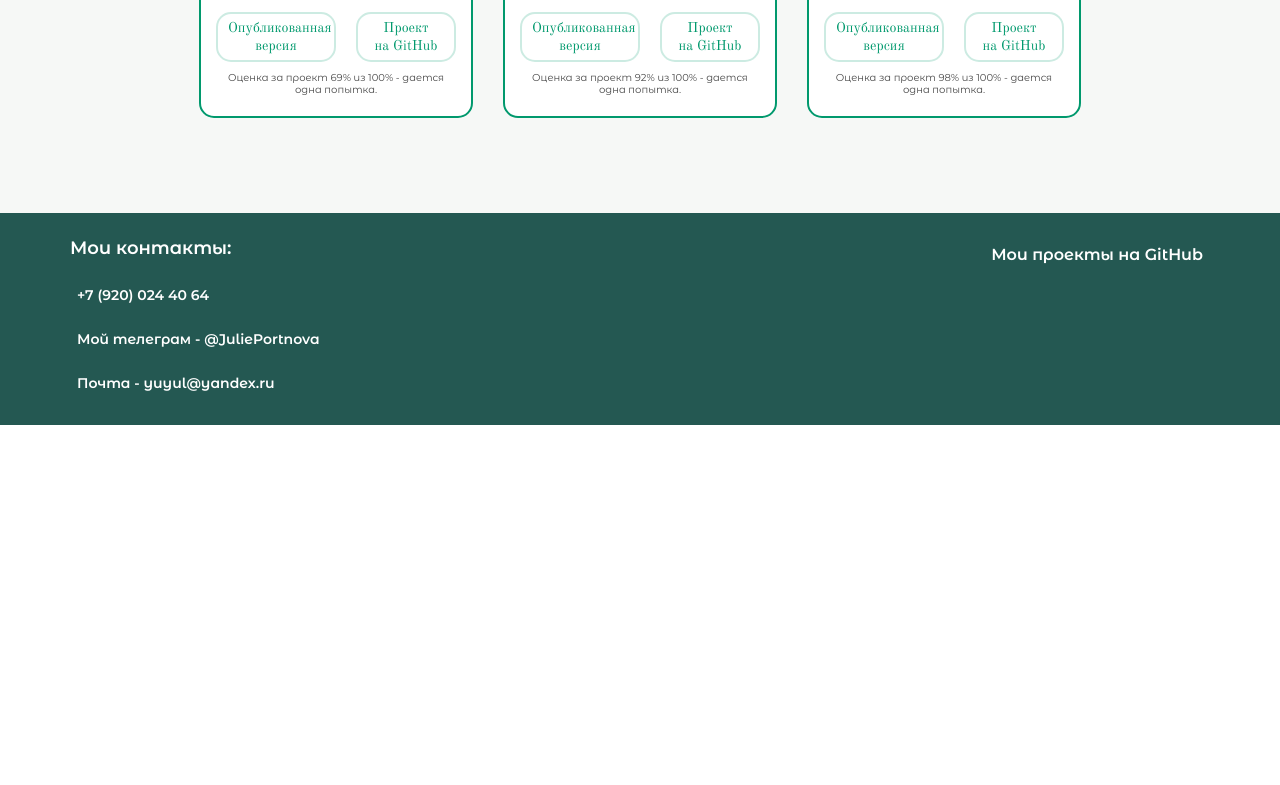
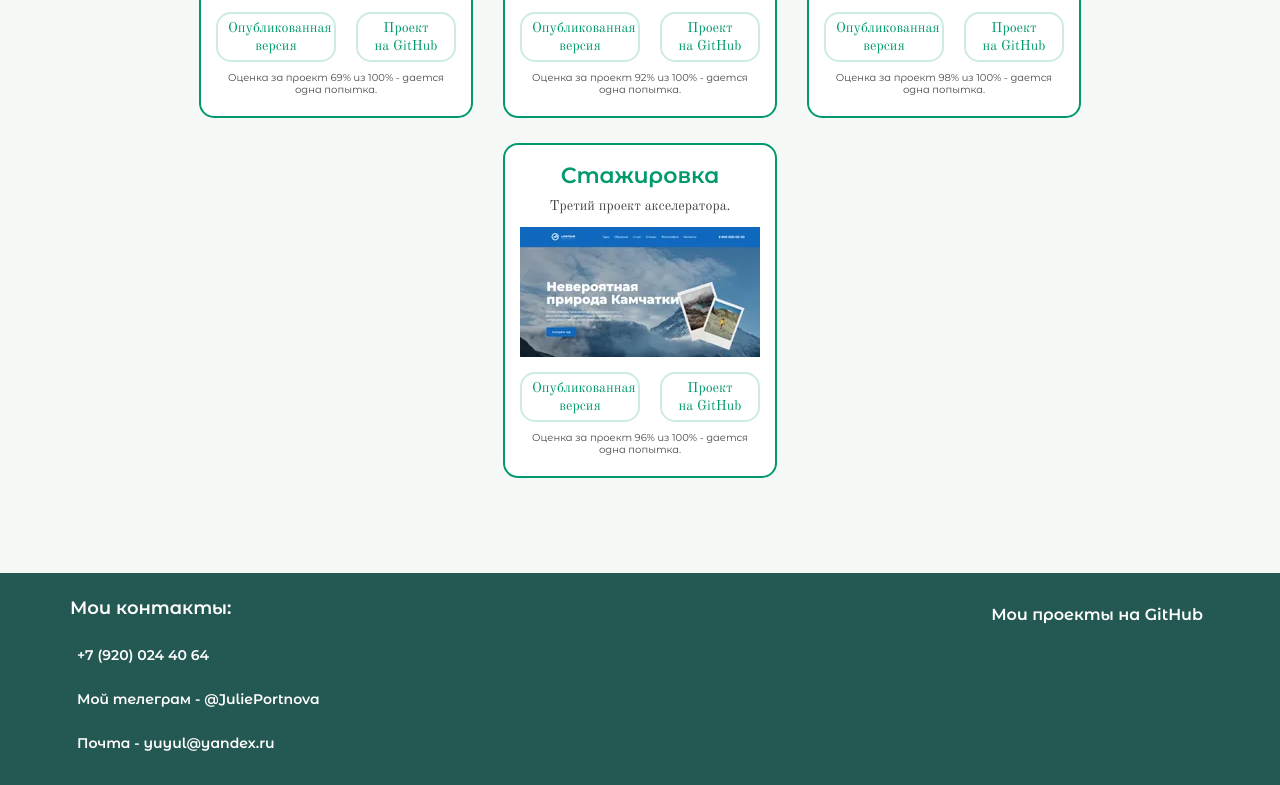
Before and after one commit to YuliaPortnova/yulia-portnova, a website: page source/projects.html in a window 1280 px wide. Shown: the part 3880-4665 px from the top of the page. Before the commit the page ends 4305 px from the top, so only its background shows below. Drawn offline with nearby package versions, Linux system fonts and the light colour scheme; files that its build step writes are made by us from their sources.

Commit message:
feat: добавляет проект "стажировка"

```diff
--- a/source/projects.html
+++ b/source/projects.html
@@ -333,6 +333,21 @@
                 </div>
                 <p class="projects__project-text">Оценка за проект 98% из 100% - дается одна попытка.</p>
               </li>
+              <li class="projects__project">
+                <h3 class="projects__project-title">Стажировка</h3>
+                <p class="projects__project-description">Третий проект акселератора.</p>
+                <a class="projects__img-link" href="https://yuliaportnova.github.io/accelerator-project-3/" target="_blank" rel="noreferrer noopener" aria-label="Перейти к опубликованной версии проекта.">
+                  <picture>
+                    <source type="image/webp" srcset="images/projects-lifetour@1x.webp 1x, images/projects-lifetour@2x.webp 2x" width="240" height="130">
+                    <img src="images/projects-lifetour@1x.jpg" srcset="images/projects-lifetour@2x.jpg 2x" width="240" height="130" alt="">
+                  </picture>
+                </a>
+                <div class="projects__links">
+                  <a class="projects__link" href="https://yuliaportnova.github.io/accelerator-project-3/" target="_blank" rel="noreferrer noopener">Опубликованная версия</a>
+                  <a class="projects__link" href="https://github.com/YuliaPortnova/accelerator-project-3" target="_blank" rel="noreferrer noopener">Проект на GitHub</a>
+                </div>
+                <p class="projects__project-text">Оценка за проект 96% из 100% - дается одна попытка.</p>
+              </li>
             </ul>
           </li>
         </ul>
```
